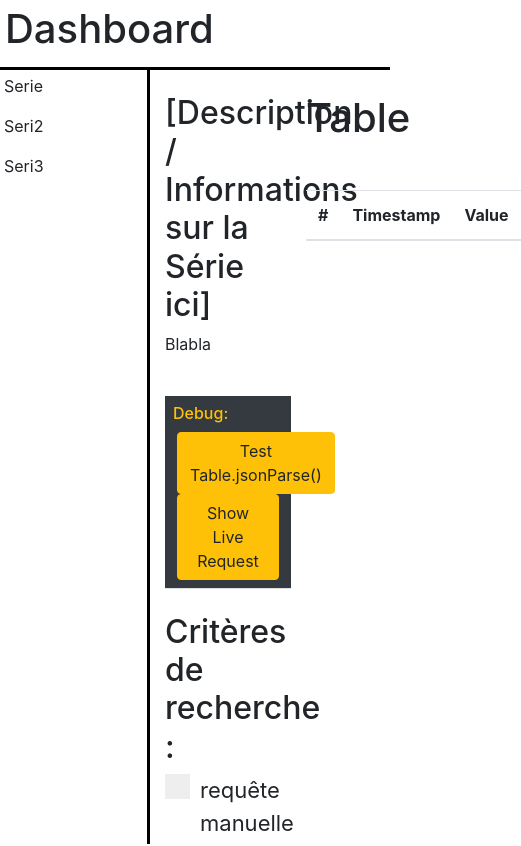
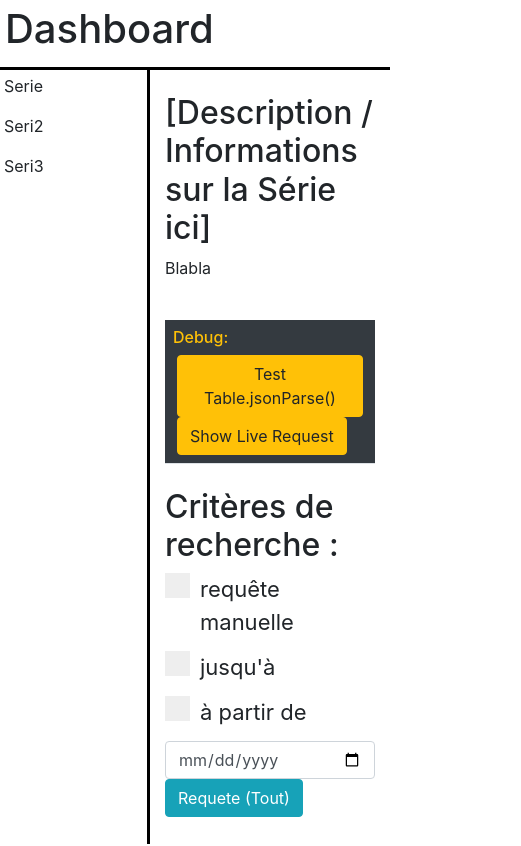
Before and after one commit to PierreTSE/2020-BDD-dashboard, a Vue app: page / in a window 390 px wide. Shown: the top 846 px of the page, 521 px wide, since content can reach past the window. Built offline with nearby package versions, Linux system fonts and the light colour scheme.

Commit message:
Page-content responsive (le tableau passe dessous)

```diff
--- a/src/App.vue
+++ b/src/App.vue
@@ -88,13 +88,30 @@ export default {
 
 #content-left {
   vertical-align: top;
-  width: 60%;
   display: inline-block;
 }
 
 #content-right {
   vertical-align: top;
-  width: 40%;
   display: inline-block;
 }
+
+@media (min-width: 1000px) {  /* Pour grands écrans */
+  #content-left {
+    width: 60%;
+  }
+  #content-right {
+    width: 40%;
+  }
+}
+
+@media (max-width: 1000px) {  /* Pour petits écrans */
+  #content-left {
+    width: 100%;
+  }
+  #content-right {
+    width: 100%;
+  }
+}
+
 </style>
```
